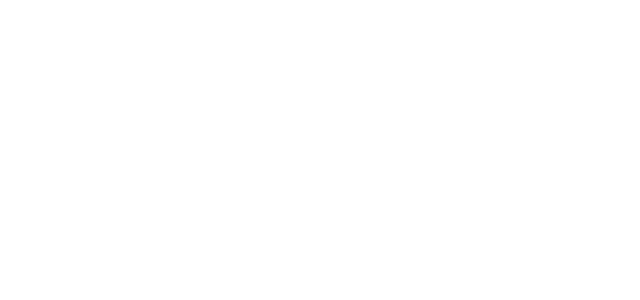
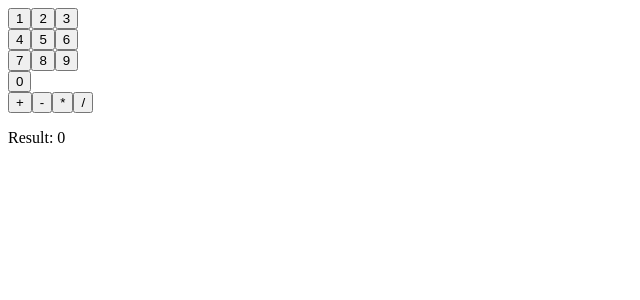
Before and after one commit to uuuuuvika/calculator-baby, a React (Create React App) app: page / in a window 1280 px wide. Shown: the top 300 px of the page, without its empty margins (0-640 px from the left). Built offline with nearby package versions, Linux system fonts and the light colour scheme.

Commit message:
add calc component

```diff
--- a/src/App.tsx
+++ b/src/App.tsx
@@ -1,12 +1,13 @@
+import './App.css';
+import React from 'react';
+import Calculator from './Calculator';
 
-import './App.css';
-
-function App() {
+const App: React.FC = () => {
   return (
-    <div className="App">
-
+    <div>
+      <Calculator />
     </div>
   );
-}
+};
 
 export default App;
--- /dev/null
+++ b/src/Calculator.tsx
@@ -0,0 +1,65 @@
+import React, { useState } from 'react';
+
+const Calculator: React.FC = () => {
+  const [result, setResult] = useState<number>(0);
+  const [num1, setNum1] = useState<string>('');
+  const [num2, setNum2] = useState<string>('');
+
+  const handleNumClick = (num: string) => {
+    if (num1 === '') {
+      setNum1(num);
+    } else if (num2 === '') {
+      setNum2(num);
+    }
+  };
+
+  const handleAddition = () => {
+    setResult(Number(num1) + Number(num2));
+  };
+
+  const handleSubtraction = () => {
+    setResult(Number(num1) - Number(num2));
+  };
+
+  const handleMultiplication = () => {
+    setResult(Number(num1) * Number(num2));
+  };
+
+  const handleDivision = () => {
+    setResult(Number(num1) / Number(num2));
+  };
+
+  return (
+    <div>
+      <div>
+        <button onClick={() => handleNumClick('1')}>1</button>
+        <button onClick={() => handleNumClick('2')}>2</button>
+        <button onClick={() => handleNumClick('3')}>3</button>
+      </div>
+      <div>
+        <button onClick={() => handleNumClick('4')}>4</button>
+        <button onClick={() => handleNumClick('5')}>5</button>
+        <button onClick={() => handleNumClick('6')}>6</button>
+      </div>
+      <div>
+        <button onClick={() => handleNumClick('7')}>7</button>
+        <button onClick={() => handleNumClick('8')}>8</button>
+        <button onClick={() => handleNumClick('9')}>9</button>
+      </div>
+      <div>
+        <button onClick={() => handleNumClick('0')}>0</button>
+      </div>
+      <div>
+        <button onClick={handleAddition}>+</button>
+        <button onClick={handleSubtraction}>-</button>
+        <button onClick={handleMultiplication}>*</button>
+        <button onClick={handleDivision}>/</button>
+      </div>
+      <div>
+        <p>Result: {result}</p>
+      </div>
+    </div>
+  );
+};
+
+export default Calculator;
```
Also changed, not shown: src/logo.svg (deleted).
